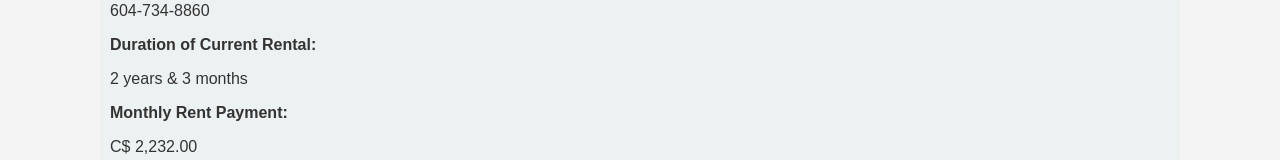
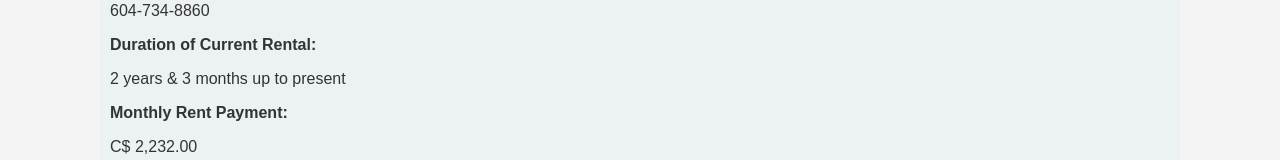
Before and after one commit to mygitbella18/marva.rental.profile, a plain HTML site: page rental-history.html in a window 1280 px wide. Shown: the part 476-636 px from the top of the page. Drawn offline with Linux system fonts and the light colour scheme.

Commit message:
Update rental-history.html

```diff
--- a/rental-history.html
+++ b/rental-history.html
@@ -112,7 +112,7 @@
             </div>
             <div class="form-item">
                 <label for="rental-duration">Duration of Current Rental:</label>
-                <p>2 years & 3 months</p>
+                <p>2 years & 3 months up to present</p>
             </div>
             <div class="form-item">
                 <label for="monthly-rent">Monthly Rent Payment:</label>
```
